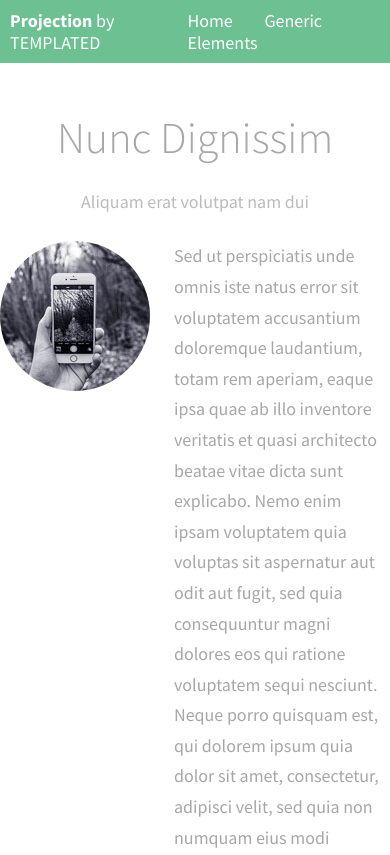
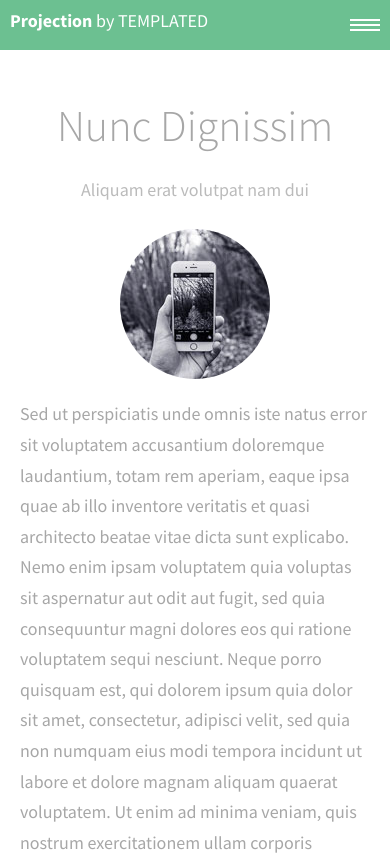
Before and after one commit to IlyaPushkarev/Site, a plain HTML site: page Projection/My/generic.html in a window 390 px wide. Shown: the top 855 px of the page. Drawn offline with Linux system fonts and the light colour scheme.

Commit message:
changes made

```diff
--- a/Projection/My/css/elements.css
+++ b/Projection/My/css/elements.css
@@ -6,9 +6,9 @@
 
 html,
 body{
-	height: 100vh;
+	min-height: 100vh;
 	width: 100%;
-
+	overflow-x: hidden;
 	font-family: 'Source Sans Pro', sans-serif;
 }
 
@@ -38,15 +38,47 @@ body{
 	font-size: 18px;
 }
 
-.nav__bar a{
+.navbar {
+	padding: 0;
+}
+
+.navbar a{
 	padding: 0 14px;
 	color: white;
 }
 
-.nav__bar a:last-child{
+.navbar a:last-child{
 	padding-right: 0;
 }
 
+.menu-btn {
+	display: none;
+	width: 30px;
+	height: 30px;
+	position: relative;
+	z-index:2;
+	overflow: hidden;
+}
+
+.menu-btn span {
+	display: block;
+	width: 30px;
+	height: 2px;
+	position: absolute;
+	top: 50%;
+	left: 50%;
+	transform: translate(-50%, -50%);
+	background-color: #fff;
+	transition: all 0.5s;
+}
+
+.menu-btn span:nth-of-type(2) {
+	top: calc(50% - 5px);
+}
+
+.menu-btn span:nth-of-type(3) {
+	top: calc(50% + 5px);
+}
 /*////////////////////////Elements////////////////////////////*/
 
 .elements{
@@ -591,3 +623,60 @@ form textarea:focus{
 .copyright{
 	text-align: center;
 }
+
+@media screen and (max-width: 615px){
+	.navbar {
+		position: fixed;
+		top: 0;
+		right: 0;
+		width: 50%;
+		height: 100%;
+		display: flex;
+		flex-direction: column;
+		align-items: center;
+		justify-content: center;
+		padding: 15px;
+		background: #6cc091;
+		transform: translateX(100%);
+	}
+
+	.navbar.active {
+		right: 0;
+		width: 50%;
+		display: flex;
+		flex-direction: column;
+		align-items: center;
+		justify-content: center;
+		transform: translateX(0);
+		transition: transform 0.5s;
+		z-index: 2;
+	}
+
+	.header .navbar a {
+		margin-right: 0;
+		margin-bottom: 2em;
+	}
+
+	.menu-btn {
+		display: block;
+	}
+	.menu-btn.active span:nth-of-type(1) {
+		display: none;
+	}
+
+	.menu-btn.active span:nth-of-type(2) {
+		top: 50%;
+		transform: translate(-50%, 0%) rotate(45deg);
+	}
+
+	.menu-btn.active span:nth-of-type(3) {
+		top: 50%;
+		transform: translate(-50%, 0%) rotate(-45deg);
+	}
+}
+
+@media screen and (max-width: 400px){
+	.navbar.active {
+		width: 100%;
+	}
+}
--- a/Projection/My/css/generic.css
+++ b/Projection/My/css/generic.css
@@ -45,8 +45,8 @@ body{
 /*/////////////////////////Header//////////////////////////////*/
 .header{
 	position: fixed;
-    top: 0;
-    width: 100%;
+	top: 0;
+	width: 100%;
 }
 .header .container{
 	display: flex;
@@ -60,15 +60,47 @@ body{
 	font-size: 18px;
 }
 
-.nav__bar a{
+.navbar a{
 	padding: 0 14px;
 	color: white;
 }
 
-.nav__bar a:last-child{
+.navbar a:hover{
+	text-decoration: underline;
+}
+
+.navbar a:last-child{
 	padding-right: 0;
 }
 
+.menu-btn {
+	display: none;
+	width: 30px;
+	height: 30px;
+	position: relative;
+	z-index:2;
+	overflow: hidden;
+}
+
+.menu-btn span {
+	display: block;
+	width: 30px;
+	height: 2px;
+	position: absolute;
+	top: 50%;
+	left: 50%;
+	transform: translate(-50%, -50%);
+	background-color: #fff;
+	transition: all 0.5s;
+}
+
+.menu-btn span:nth-of-type(2) {
+	top: calc(50% - 5px);
+}
+
+.menu-btn span:nth-of-type(3) {
+	top: calc(50% + 5px);
+}
 /*///////////////////////Content///////////////////////////////*/
 .content{
 	padding: 112px 0;
@@ -121,6 +153,11 @@ body{
 	margin-bottom: 2em;
 }
 
+.form form {
+	width: 70%;
+	margin: 0 auto;
+}
+
 .box__input{
 	display: flex;
 	justify-content: space-between;
@@ -151,6 +188,7 @@ body{
 	border: 2px solid #8dcca9;
 	border-radius: 10px;
 	background-color: transparent;
+	color: #fff;
 	outline: none;
 
 }
@@ -166,6 +204,7 @@ body{
 .form input:focus,
 .form textarea:focus{
 	border-color: #54AD7C;
+	color: #fff;
 }
 
 .form button{
@@ -178,6 +217,96 @@ body{
 	color: white;
 }
 
+.form .btn-default:hover {
+	transform: scale(1.1);
+	cursor: pointer;
+}
+
 .copyright{
 	text-align: center;
 }
+
+@media screen and (max-width: 615px){
+	.navbar {
+		position: fixed;
+		top: 0;
+		right: 0;
+		width: 50%;
+		height: 100%;
+		display: flex;
+		flex-direction: column;
+		align-items: center;
+		justify-content: center;
+		padding: 15px;
+		background: #6cc091;
+		transform: translateX(100%);
+	}
+
+	.navbar.active {
+		right: 0;
+		width: 50%;
+		display: flex;
+		flex-direction: column;
+		align-items: center;
+		justify-content: center;
+		transform: translateX(0);
+		transition: transform 0.5s;
+		z-index: 2;
+	}
+
+	.header .navbar a {
+		margin-right: 0;
+		margin-bottom: 2em;
+	}
+
+	.menu-btn {
+		display: block;
+	}
+	.menu-btn.active span:nth-of-type(1) {
+		display: none;
+	}
+
+	.menu-btn.active span:nth-of-type(2) {
+		top: 50%;
+		transform: translate(-50%, 0%) rotate(45deg);
+	}
+
+	.menu-btn.active span:nth-of-type(3) {
+		top: 50%;
+		transform: translate(-50%, 0%) rotate(-45deg);
+	}
+
+	.content {
+		padding: 100px 20px 50px 20px;
+	}
+
+	.form {
+		padding: 50px 20px 50px 20px;
+	}
+
+	.box__input {
+		flex-direction: column;
+	}
+
+	.input__wrapper {
+		width: 100%;
+		margin-bottom: 2em;
+	}
+}
+
+@media screen and (max-width: 550px) {
+	.wrapper__img img {
+		float: none;
+		margin: 0 auto 20px auto;
+	}
+}
+
+@media screen and (max-width: 400px){
+	.navbar.active {
+		width: 100%;
+	}
+
+	.form form {
+		width: 100%;
+	}
+}
--- a/Projection/My/css/projection.css
+++ b/Projection/My/css/projection.css
@@ -68,7 +68,7 @@ header .container{
 }
 
 .header .navbar a:hover{
-	color: #6cc091;
+	text-decoration: underline;
 }
 /*/////////////////////Menu////////////////////////////////////////*/
 .menu-btn {
--- a/Projection/My/generic.html
+++ b/Projection/My/generic.html
@@ -19,11 +19,16 @@
 				<strong>Projection</strong> by TEMPLATED
 
 			</div>
-			<nav class="nav__bar">
-				<a href="projection.html">Home</a>
+			<nav class="navbar">
+				<a href="index.html">Home</a>
 				<a href="generic.html">Generic</a>
 				<a href="elements.html">Elements</a>
 			</nav>
+			<div class="menu-btn">
+				<span></span>
+				<span></span>
+				<span></span>
+			</div>
 		</div>
 	</header>
 
@@ -91,5 +96,6 @@
 		</div>
 	</section>
 
+<script type="text/javascript" src="js/main.js"></script>
 </body>
 </html>
```
Also changed, not shown: Projection/My/elements.html (+10 -21 lines), index.html (+2 -0 lines). Lines whose indentation alone changed are shown as unchanged.
